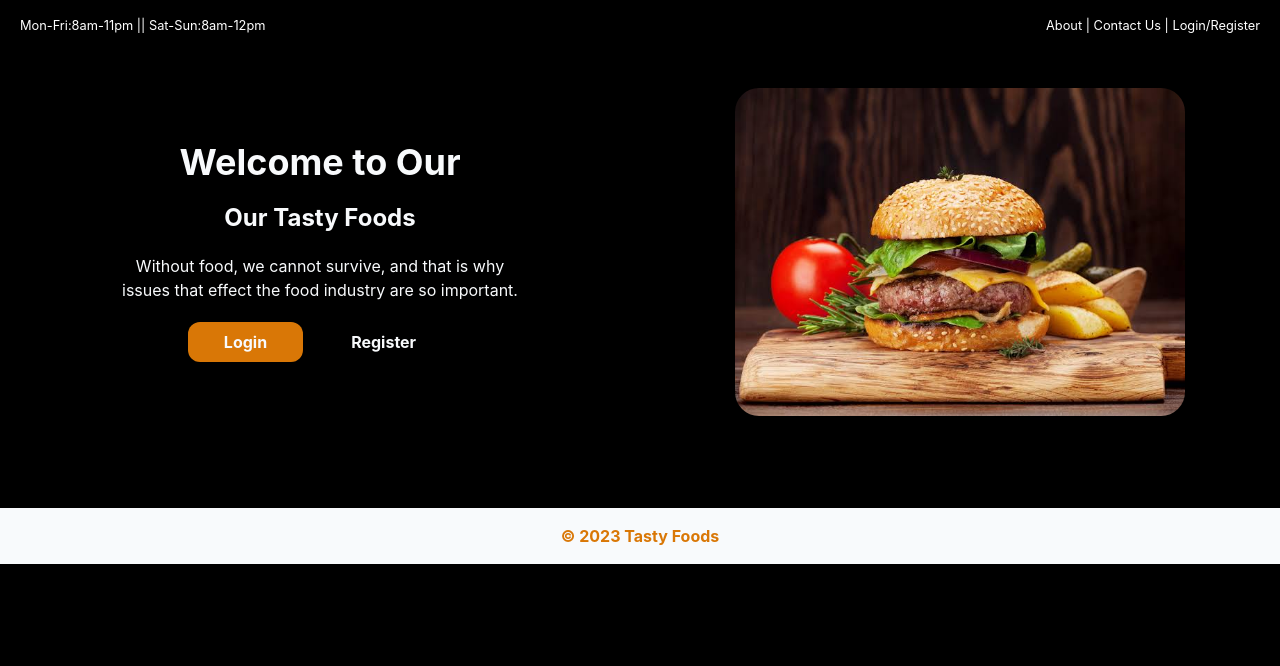
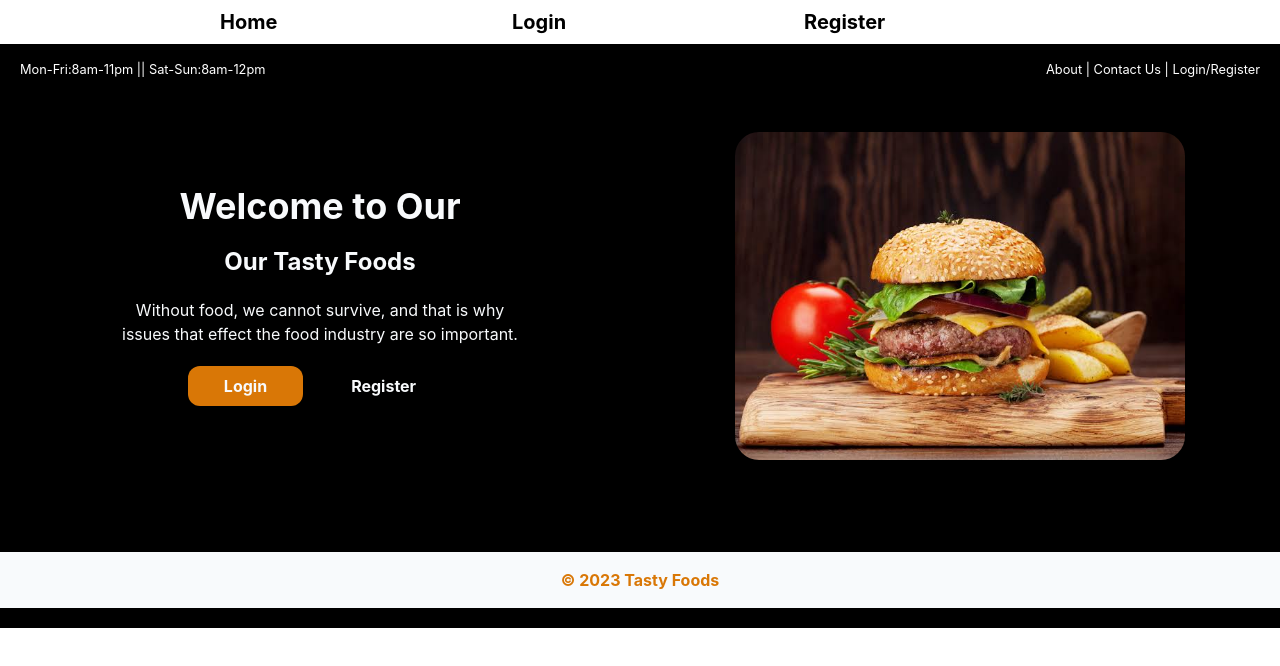
Before and after one commit to Fahyvor/food-management, a React (Create React App) app: page /home in a window 1280 px wide. Shown: the top 666 px of the page. Built offline with nearby package versions, Linux system fonts and the light colour scheme.

Commit message:
nav corrections

```diff
--- a/src/App.js
+++ b/src/App.js
@@ -1,16 +1,16 @@
 import { BrowserRouter as Router, Routes, Route } from 'react-router-dom'
 import Homepage from './Homepage/Homepage';
-import Products from './ProductsPage/Products';
 import Login from './Login/Login';
 import Register from './Register/Register';
 import Welcome from './Welcome/Welcome';
+import Nav from './Navbar/Nav';
 
 function App() {
   return (
     <Router>
+      <Nav />
       <Routes>
         <Route path='/home' element={<Homepage />} />
-        <Route path='/buy' element={<Products />} />
         <Route path='/login' element={<Login />} />
         <Route path='/' element={<Welcome />} />
         <Route path='/register' element={<Register />} />
--- a/src/Homepage/Homepage.js
+++ b/src/Homepage/Homepage.js
@@ -1,14 +1,11 @@
 import React, { useState } from 'react'
 import './homepage.css'
-// import { AiOutlineBars } from 'react-icons/ai'
-// import { BsFillPhoneVibrateFill } from 'react-icons/bs'
-// import { MdPhoneInTalk, MdEmail } from 'react-icons/md'
 import HomeImage from '../assets/bodyImage.jpeg'
 
 const Homepage = () => {
-    // const [show, setShow] = useState(false);
   return (
-    <div className='homepage w-full h-screen bg-black flex flex-col pb-5 border-solid
+    <div className='homepage w-full
+    bg-black flex flex-col pb-5 border-solid
     border-slate-50'>
         <div className='home-nav text-white max-sm:flex-col
         max-sm:items-center flex justify-between px-5 py-3'>
--- /dev/null
+++ b/src/Navbar/Nav.js
@@ -0,0 +1,17 @@
+import React from 'react'
+
+const Nav = () => {
+  return (
+    <div className='homepage-nav
+    bg-white py-2 w-full flex gap-9 justify-center'>
+            <a href='/' className='w-1/5 font-bold
+            text-xl'>Home</a>
+            <a href='/login' className='w-1/5 font-bold
+            text-xl' >Login</a>
+            <a href='/register' className='w-1/5 font-bold
+            text-xl' >Register</a>
+    </div>
+  )
+}
+
+export default Nav
--- a/src/Welcome/Welcome.js
+++ b/src/Welcome/Welcome.js
@@ -3,9 +3,9 @@ import React from 'react'
 
 const Welcome = () => {
   return (
-    <div className='h-screen flex flex-col justify-between'>
+    <div className='h-screen flex flex-col justify-around'>
         <div className='welcome-header'>
-            <h1 className='text-3xl mt-9 font-bold pb-6
+            <h1 className='text-3xl mt-9 font-bold pb-6 max-sm:pb-1
             text-center'>Welcome to the Food Management Portal</h1>
         </div>
 
```
Also changed, not shown: src/ProductsPage/Products.js (deleted, +0 -53 lines).
